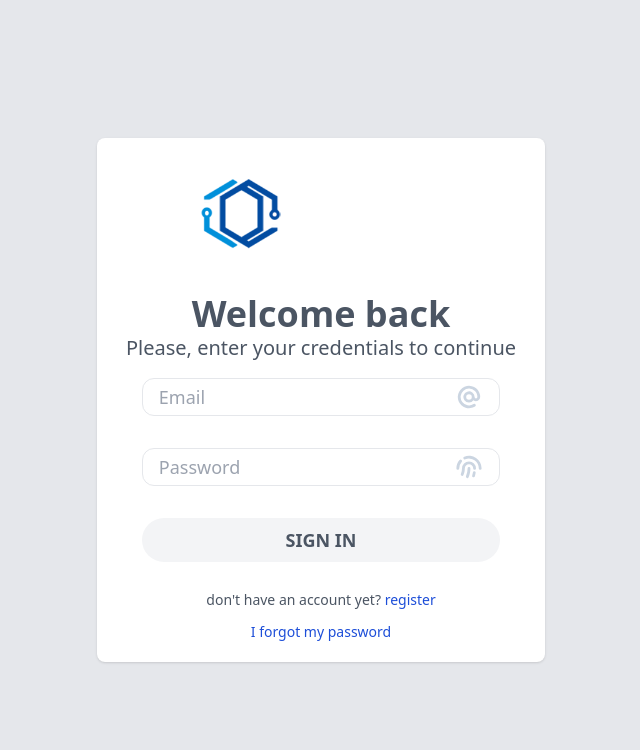
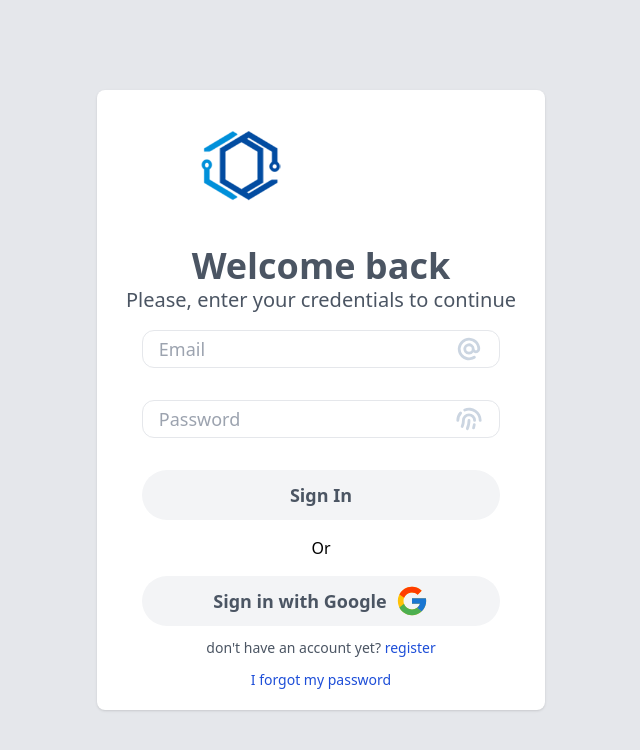
Before and after one commit to matiasdonato/NFTRADE, a Next.js app: page /login in a window 1280 px wide. Shown: the top 750 px of the page, without its empty margins (319-959 px from the left). Built offline with nearby package versions, Linux system fonts and the light colour scheme; no server answers; what javascript-time-ago would draw is missing.

Commit message:
fix logins

```diff
--- a/pages/login.tsx
+++ b/pages/login.tsx
@@ -3,10 +3,7 @@
 
 import darkImage from '@assets/logoDark.png'
 import lightImage from '@assets/logoLight.png'
-import SvgFacebook from '@components/icons/svgFacebook'
 import SvgGoogle from '@components/icons/svgGoogle'
-import SvgLinkedIn from '@components/icons/svgLinkedIn'
-import SvgTwitter from '@components/icons/svgTwitter'
 import { useFormik } from 'formik'
 import { login_valid } from 'hook/validate'
 import type { NextPage } from 'next'
@@ -141,25 +138,23 @@ const LogIn: NextPage = () => {
                 </div>
 
                 <button
-                  className="bg-gray-100 text-gray-600 hover:bg-gray-200 dark:bg-[#303339] dark:hover:bg-[#393b41] dark:text-white transition-all rounded-full py-2 text-lg w-4/5 hover:scale-105 font-bold uppercase"
+                  className="bg-gray-100 text-gray-600 h-[50px] hover:bg-gray-200 dark:bg-[#303339] dark:hover:bg-[#393b41] dark:text-white transition-all rounded-full py-2 text-lg w-4/5 hover:scale-105 font-bold"
                   type="submit"
                 >
-                  Sign in
+                  Sign In
                 </button>
               </form>
             </div>
-            <div className="flex flex-row justify-evenly items-center w-3/5">
-              {providers?.google && (
-                <button
-                  className="hover:scale-125 transition-transform"
-                  onClick={async () => {
-                    await signIn(providers.google.id)
-                  }}
-                >
-                  <SvgGoogle />
-                </button>
-              )}
-              {providers?.facebook && (
+            <span className="mb-4">Or</span>
+            <div
+              onClick={async () => {
+                await signIn(providers.google.id)
+              }}
+              className="flex flex-row cursor-pointer justify-center items-center h-[50px] bg-gray-100 text-gray-600 hover:bg-gray-200 dark:bg-[#303339] dark:hover:bg-[#393b41] dark:text-white transition-all rounded-full py-2 text-lg w-4/5 font-bold hover:scale-[1.05] "
+            >
+              <p className="mr-2">Sign in with Google</p>
+              <SvgGoogle className=" w-[34px]  " />
+              {/* {providers?.facebook && (
                 <button
                   className="hover:scale-125 transition-transform"
                   onClick={async () => {
@@ -190,7 +185,7 @@ const LogIn: NextPage = () => {
                 >
                   <SvgLinkedIn />
                 </button>
-              )}
+              )} */}
             </div>
             <p className="text-center text-sm mt-3 text-gray-600 dark:text-gray-400">
               don&apos;t have an account yet?{' '}
```
